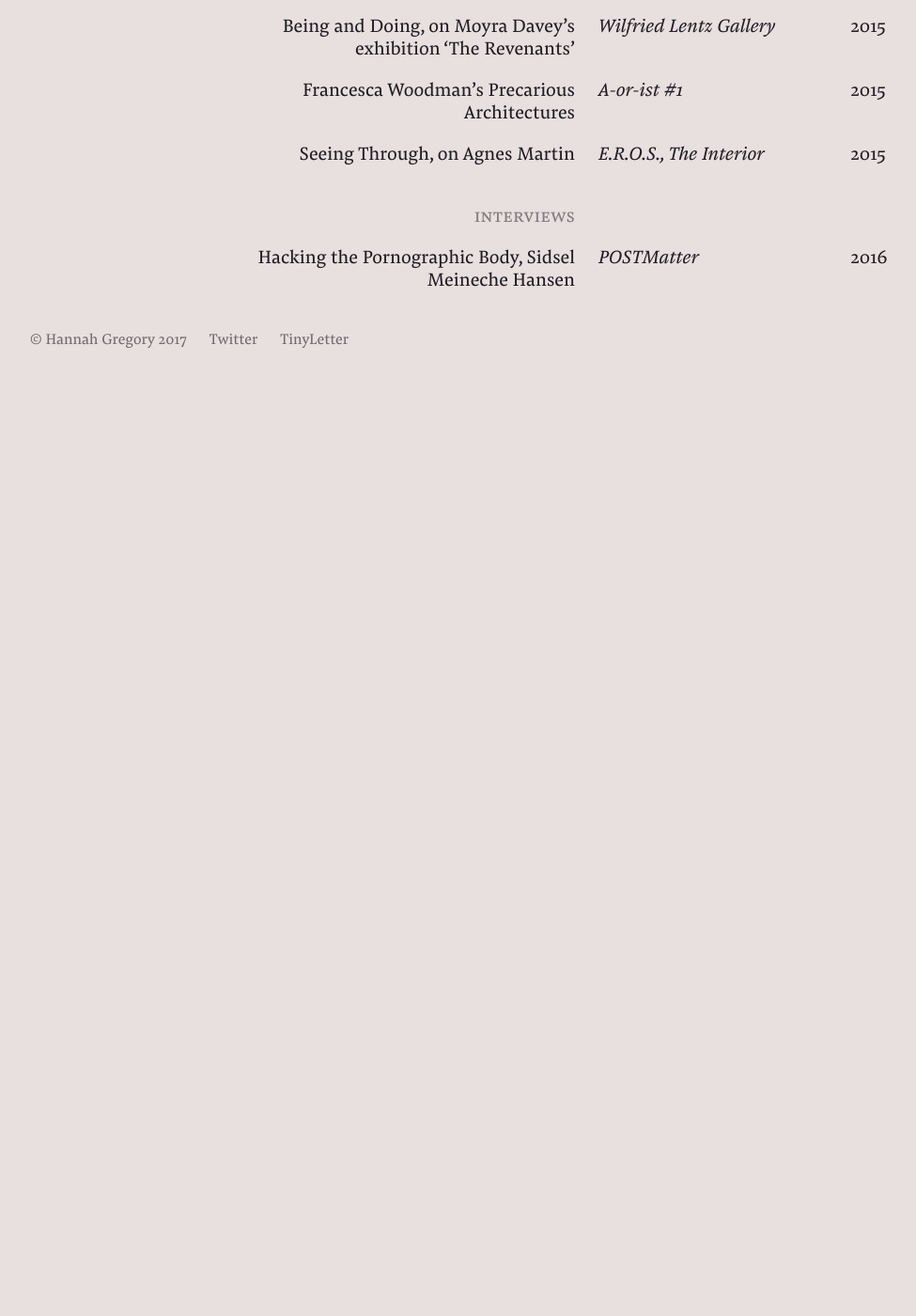
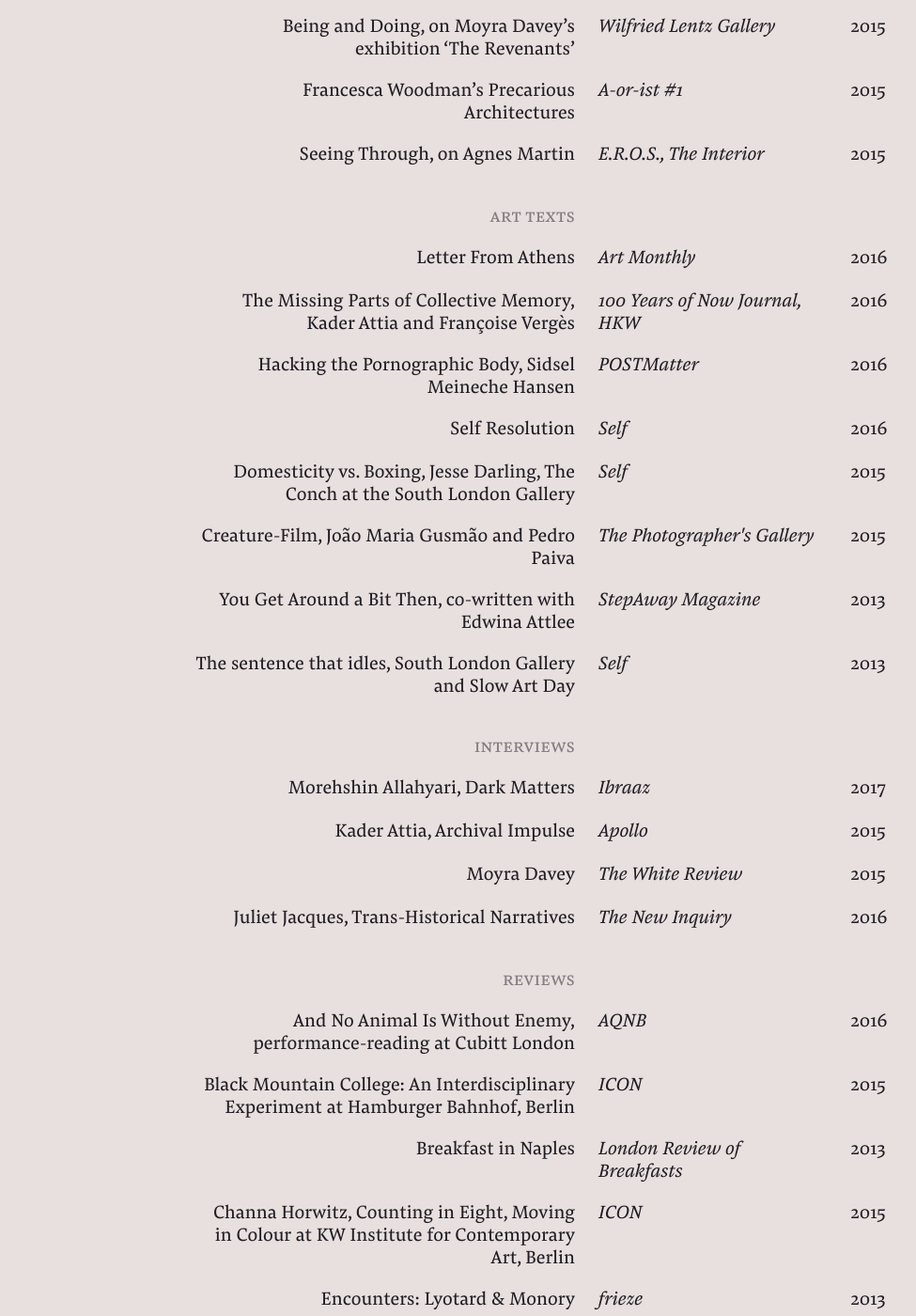
Before and after one commit to hg-site/hg-site.github.io, a Jekyll site: the page built from writing/index.markdown, in a window 1280 px wide and 1400 px high, scrolled down 270 px. Shown: the whole window at 94% size, without its empty margins (28-1003 px from the left). Built offline with Jekyll 4.4.1, drawn with Linux system fonts in a browser that asks for light colours; before the commit the page ends 900 px from its top, so only the background shows below that; some of the changed text lies outside the part shown.

Commit message:
Updated Index

```diff
--- a/writing/index.markdown
+++ b/writing/index.markdown
@@ -15,31 +15,221 @@
 	</a>
 </div>
 <div class="sw-row">
+	<a href="#">
 	<div class="sw-title">Period Piece</div>
 	<div class="sw-publication">A-or-ist #2</div>
 	<div class="sw-year">2016</div>
+	</a>
 </div>
 <div class="sw-row">
+	<a href="#">
 	<div class="sw-title">Being and Doing, on Moyra Davey’s exhibition ‘The Revenants’</div>
 	<div class="sw-publication">Wilfried Lentz Gallery</div>
 	<div class="sw-year">2015</div>
+	</a>
 </div>
 <div class="sw-row">
+	<a href="#">
 	<div class="sw-title">Francesca Woodman’s Precarious Architectures</div>
 	<div class="sw-publication">A-or-ist #1</div>
 	<div class="sw-year">2015</div>
+	</a>
 </div>
 <div class="sw-row">
+	<a href="#">
 	<div class="sw-title">Seeing Through, on Agnes Martin</div>
 	<div class="sw-publication">E.R.O.S., The Interior</div>
 	<div class="sw-year">2015</div>
+	</a>
+</div>
+
+<div class="sw-row">
+<div class="sw-heading">Art Texts</div>
+</div>
+
+<div class="sw-row">
+	<a href="#">
+	<div class="sw-title">Letter From Athens</div>
+	<div class="sw-publication">Art Monthly</div>
+	<div class="sw-year">2016</div>
+	</a>
 </div>
 <div class="sw-row">
-<div class="sw-heading">Interviews</div>
+	<a href="#">
+	<div class="sw-title">The Missing Parts of Collective Memory, Kader Attia and Françoise Vergès</div>
+	<div class="sw-publication">100 Years of Now Journal, HKW</div>
+	<div class="sw-year">2016</div>
+	</a>
 </div>
 <div class="sw-row">
+	<a href="#">
 	<div class="sw-title">Hacking the Pornographic Body, Sidsel Meineche Hansen
 	</div>
 	<div class="sw-publication">POSTMatter</div>
 	<div class="sw-year">2016</div>
+	</a>
 </div>
+<div class="sw-row">
+	<a href="#">
+	<div class="sw-title">Self Resolution</div>
+	<div class="sw-publication">Self</div>
+	<div class="sw-year">2016</div>
+	</a>
+</div>
+<div class="sw-row">
+	<a href="#">
+	<div class="sw-title">Domesticity vs. Boxing, Jesse Darling, The Conch at the South London Gallery</div>
+	<div class="sw-publication">Self</div>
+	<div class="sw-year">2015</div>
+	</a>
+</div>
+<div class="sw-row">
+	<a href="#">
+	<div class="sw-title">Creature-Film, João Maria Gusmão and Pedro Paiva</div>
+	<div class="sw-publication">The Photographer's Gallery</div>
+	<div class="sw-year">2015</div>
+	</a>
+</div>
+<div class="sw-row">
+	<a href="#">
+	<div class="sw-title">You Get Around a Bit Then, co-written with Edwina Attlee</div>
+	<div class="sw-publication">StepAway Magazine</div>
+	<div class="sw-year">2013</div>
+	</a>
+</div>
+<div class="sw-row">
+	<a href="#">
+	<div class="sw-title">The sentence that idles, South London Gallery and Slow Art Day</div>
+	<div class="sw-publication">Self</div>
+	<div class="sw-year">2013</div>
+	</a>
+</div>
+
+<div class="sw-row">
+<div class="sw-heading">Interviews</div>
+</div>
+
+<div class="sw-row">
+	<a href="#">
+	<div class="sw-title">Morehshin Allahyari, Dark Matters</div>
+	<div class="sw-publication">Ibraaz</div>
+	<div class="sw-year">2017</div>
+	</a>
+</div>
+<div class="sw-row">
+	<a href="#">
+	<div class="sw-title">Kader Attia, Archival Impulse</div>
+	<div class="sw-publication">Apollo</div>
+	<div class="sw-year">2015</div>
+	</a>
+</div>
+<div class="sw-row">
+	<a href="#">
+	<div class="sw-title">Moyra Davey</div>
+	<div class="sw-publication">The White Review</div>
+	<div class="sw-year">2015</div>
+	</a>
+</div>
+<div class="sw-row">
+	<a href="#">
+	<div class="sw-title">Juliet Jacques, Trans-Historical Narratives</div>
+	<div class="sw-publication">The New Inquiry</div>
+	<div class="sw-year">2016</div>
+	</a>
+</div>
+
+<div class="sw-row">
+<div class="sw-heading">Reviews</div>
+</div>
+
+<div class="sw-row">
+	<a href="#">
+	<div class="sw-title">And No Animal Is Without Enemy, performance-reading at Cubitt London</div>
+	<div class="sw-publication">AQNB</div>
+	<div class="sw-year">2016</div>
+	</a>
+</div>
+<div class="sw-row">
+	<a href="#">
+	<div class="sw-title">Black Mountain College: An Interdisciplinary Experiment at Hamburger Bahnhof, Berlin</div>
+	<div class="sw-publication">ICON</div>
+	<div class="sw-year">2015</div>
+	</a>
+</div>
+<div class="sw-row">
+	<a href="#">
+	<div class="sw-title">Breakfast in Naples</div>
+	<div class="sw-publication">London Review of Breakfasts</div>
+	<div class="sw-year">2013</div>
+	</a>
+</div>
+<div class="sw-row">
+	<a href="#">
+	<div class="sw-title">Channa Horwitz, Counting in Eight, Moving in Colour at KW Institute for Contemporary Art, Berlin</div>
+	<div class="sw-publication">ICON</div>
+	<div class="sw-year">2015</div>
+	</a>
+</div>
+<div class="sw-row">
+	<a href="#">
+	<div class="sw-title">Encounters: Lyotard &amp; Monory</div>
+	<div class="sw-publication">frieze</div>
+	<div class="sw-year">2013</div>
+	</a>
+</div>
+<div class="sw-row">
+	<a href="#">
+	<div class="sw-title">Everyday End-times, Black Wave by Michelle Tea</div>
+	<div class="sw-publication">FT Life & Arts</div>
+	<div class="sw-year">2017</div>
+	</a>
+</div>
+<div class="sw-row">
+	<a href="#">
+	<div class="sw-title">Feminist Porn and the Impossible Subject</div>
+	<div class="sw-publication">The Quietus</div>
+	<div class="sw-year">2013</div>
+	</a>
+</div>
+<div class="sw-row">
+	<a href="#">
+	<div class="sw-title">On Immunity by Eula Biss</div>
+	<div class="sw-publication">New Humanist</div>
+	<div class="sw-year">2015</div>
+	</a>
+</div>
+<div class="sw-row">
+	<a href="#">
+	<div class="sw-title">Le Corbusier, An Atlas of Modern Landscapes at MoMA</div>
+	<div class="sw-publication">Domus</div>
+	<div class="sw-year">2013</div>
+	</a>
+</div>
+<div class="sw-row">
+	<a href="#">
+	<div class="sw-title">The Lonely City: Adventures in the Art of Being Alone by Olivia Laing</div>
+	<div class="sw-publication">FT Life & Arts</div>
+	<div class="sw-year">2013</div>
+	</a>
+</div>
+<div class="sw-row">
+	<a href="#">
+	<div class="sw-title">Postcard from Varese</div>
+	<div class="sw-publication">frieze</div>
+	<div class="sw-year">2014</div>
+	</a>
+</div>
+<div class="sw-row">
+	<a href="#">
+	<div class="sw-title">Review in Retrospect – Art & Language’s Air-Conditioning Show</div>
+	<div class="sw-publication">A-or-ist #1</div>
+	<div class="sw-year">2016</div>
+	</a>
+</div>
+<div class="sw-row">
+	<a href="#">
+	<div class="sw-title">Virtuoso Listening, Eliane Radigue</div>
+	<div class="sw-publication">The Wire</div>
+	<div class="sw-year">2012</div>
+	</a>
+</div>
```
